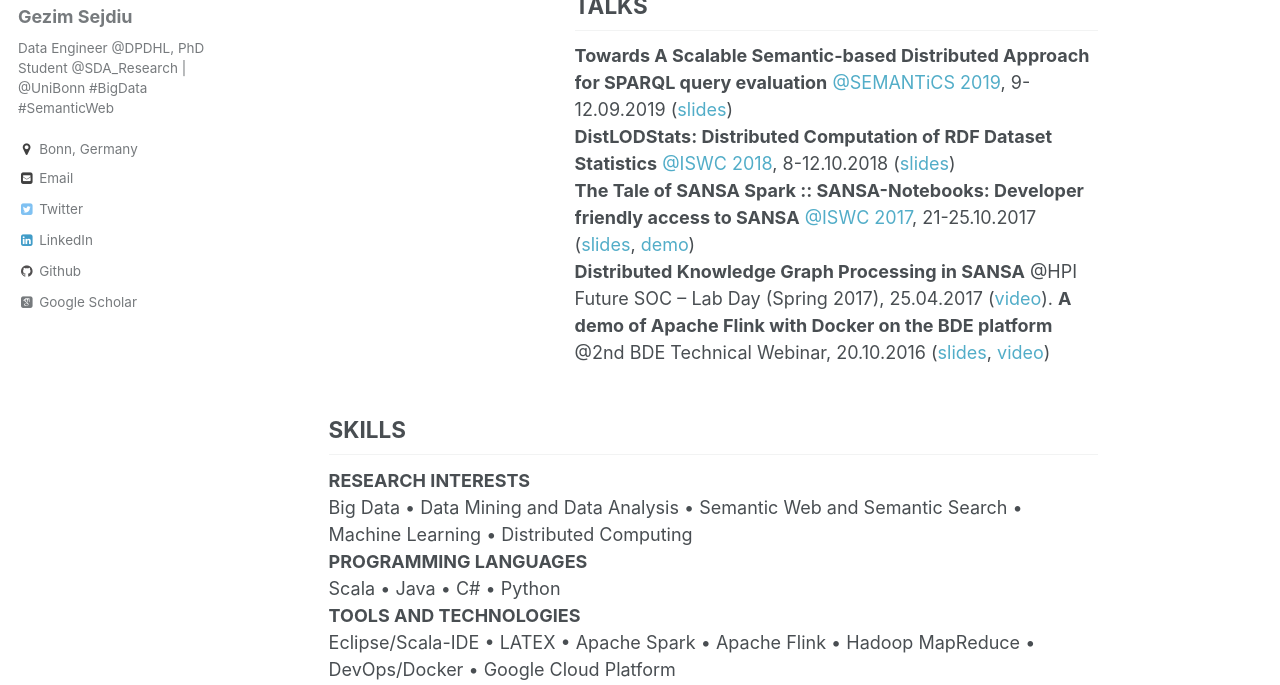
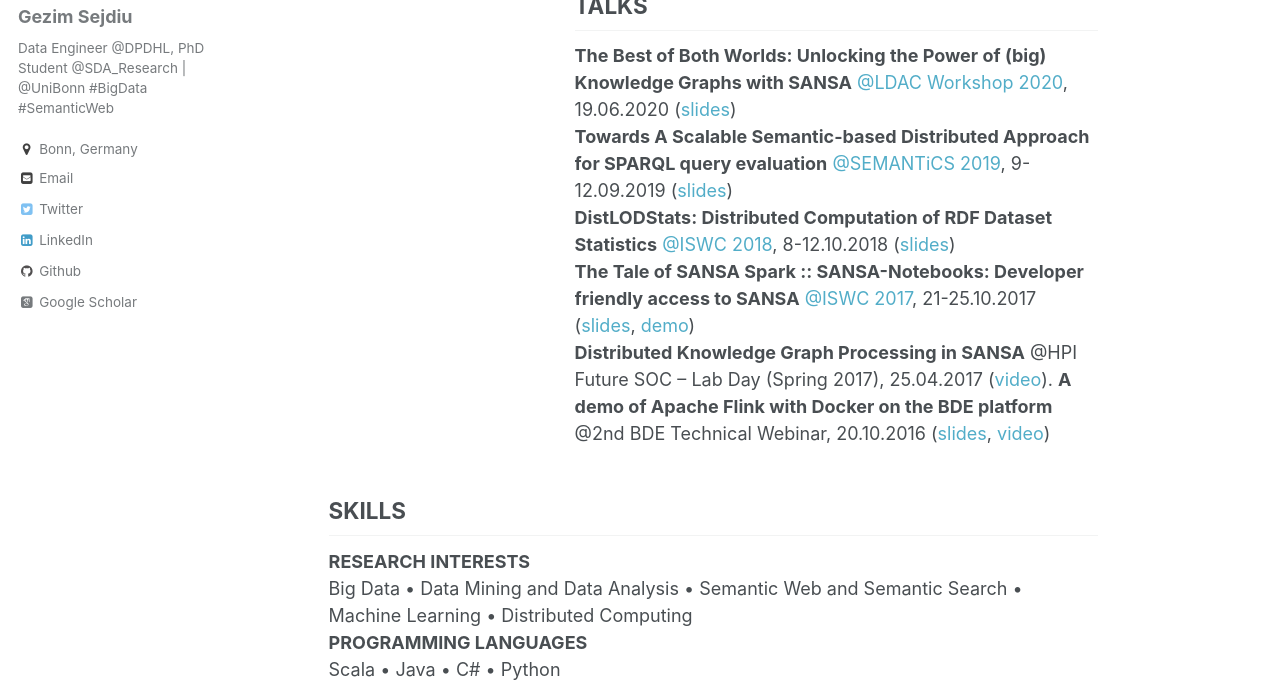
Before and after one commit to GezimSejdiu/gezimsejdiu.github.io, a Jekyll site: the page built from _pages/cv.md, in a window 1280 px wide and 900 px high, scrolled down 861 px, cut to the strip 215-900 px from the top of the window. Built offline with Jekyll 4.4.1, drawn with Linux system fonts in a browser that asks for light colours; some web fonts are replaced.

Commit message:
Add LDAC Workshop 2020 talk

```diff
--- a/_pages/cv.md
+++ b/_pages/cv.md
@@ -64,6 +64,8 @@
 ISWC 2017 Best demonstration award at the International Semantic Web Conference
 
 <h2>TALKS</h2>
+<b>The Best of Both Worlds: Unlocking the Power of (big) Knowledge Graphs with SANSA</b> <a href="http://linkedbuildingdata.net/ldac2020/">@LDAC Workshop 2020</a>, 19.06.2020 (<a href="https://www.slideshare.net/GezimSejdiu/the-best-of-both-worlds-unlocking-the-power-of-big-knowledge-graphs-with-sansa-ldac-workshop-2020-talk">slides</a>)
+<br>
 <b>Towards A Scalable Semantic-based Distributed Approach for SPARQL query evaluation</b> <a href="https://2019.semantics.cc/">@SEMANTiCS 2019</a>, 9-12.09.2019 (<a href="https://www.slideshare.net/GezimSejdiu/towards-a-scalable-semanticbased-distributed-approach-for-sparql-query-evaluation-semantics-2019-talk">slides</a>)
 <br>
 <b>DistLODStats: Distributed Computation of RDF Dataset Statistics</b> <a  href="http://iswc2018.semanticweb.org/">@ISWC 2018</a>, 8-12.10.2018 (<a href="https://www.slideshare.net/GezimSejdiu/distlodstats-distributed-computation-of-rdf-dataset-statistics-iswc-2018-talk">slides</a>)<br>
```
Also changed, not shown: _pages/activities.md (+1 -0 lines).
